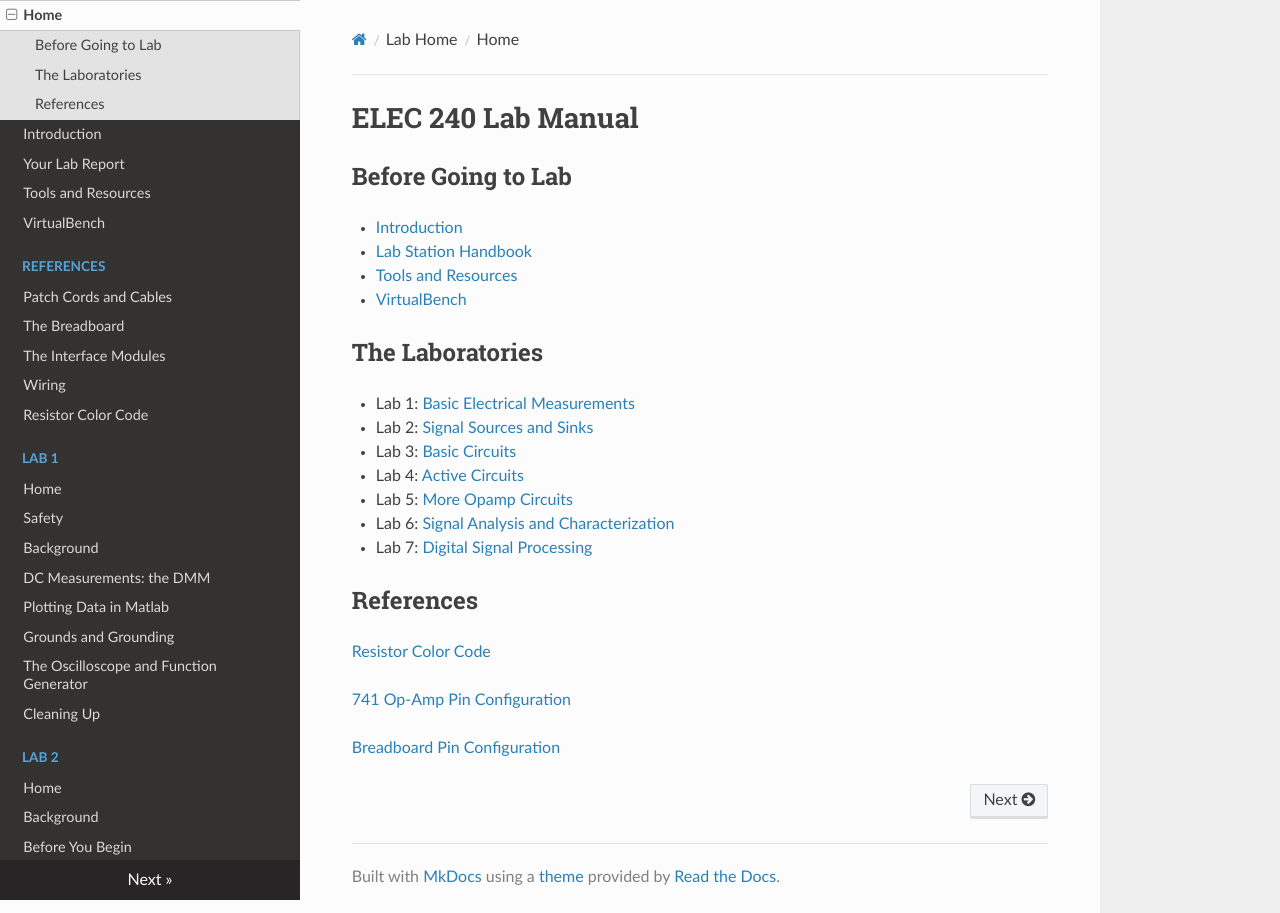
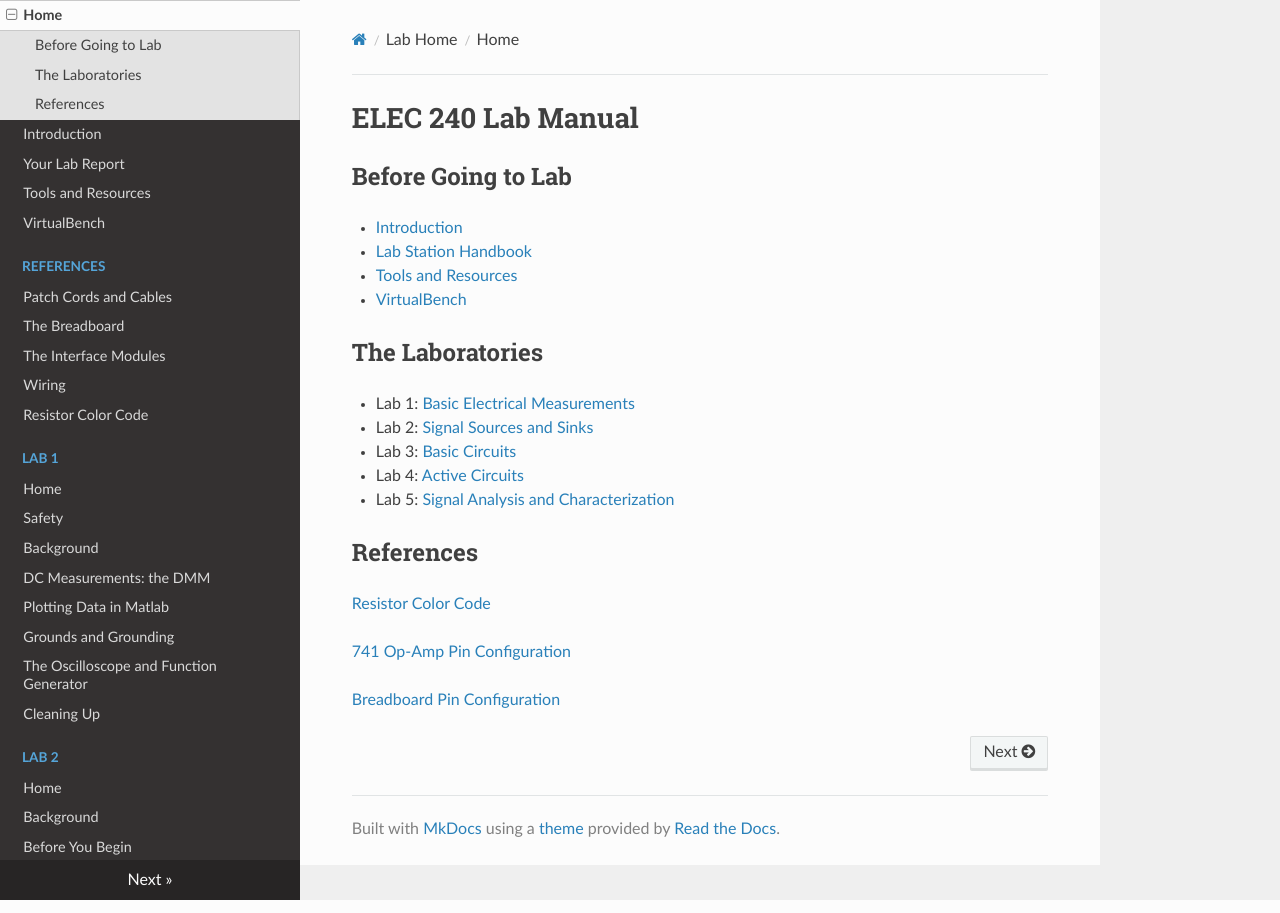
Before and after one commit to gvacaliuc/elec240website, an MkDocs documentation site: the page built from docs/index.md, in a window 1280 px wide. Built offline with MkDocs 1.6.1, drawn with Linux system fonts in a browser that asks for light colours; nearby versions of some CDN libraries; old or Windows-style settings are respelled for this version of MkDocs.

Commit message:
Changed lab 5 name, deleted upcoming lab links

```diff
--- a/docs/index.md
+++ b/docs/index.md
@@ -16,9 +16,7 @@ The Laboratories
 -   Lab 2: [Signal Sources and Sinks](./lab2)
 -   Lab 3: [Basic Circuits](./lab3)
 -   Lab 4: [Active Circuits](./lab4)
--   Lab 5: [More Opamp Circuits](./lab5)
--   Lab 6: [Signal Analysis and Characterization](./lab6)
--   Lab 7: [Digital Signal Processing](./lab7)
+-   Lab 5: [Signal Analysis and Characterization](./lab5)
 
 References
 ----------
```
